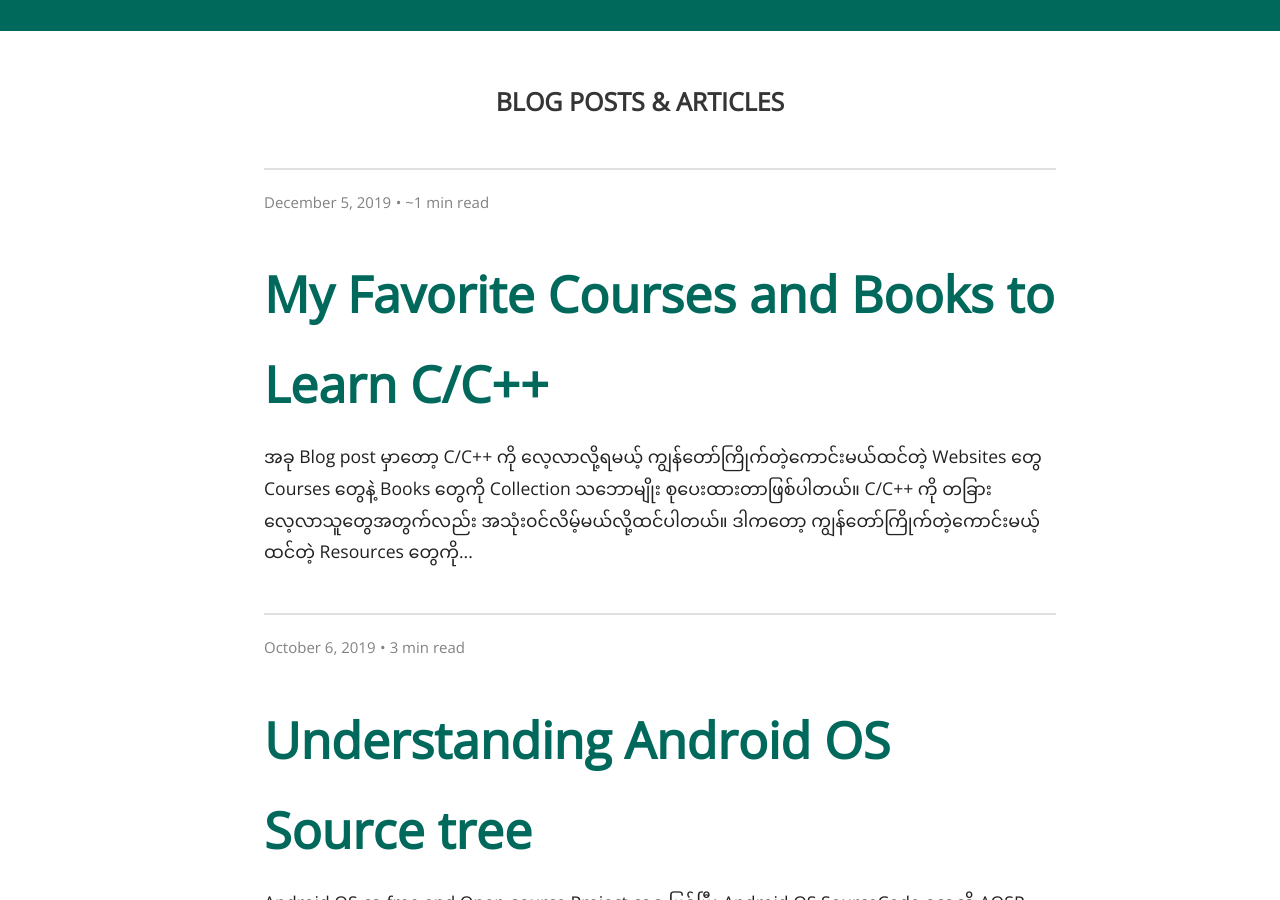
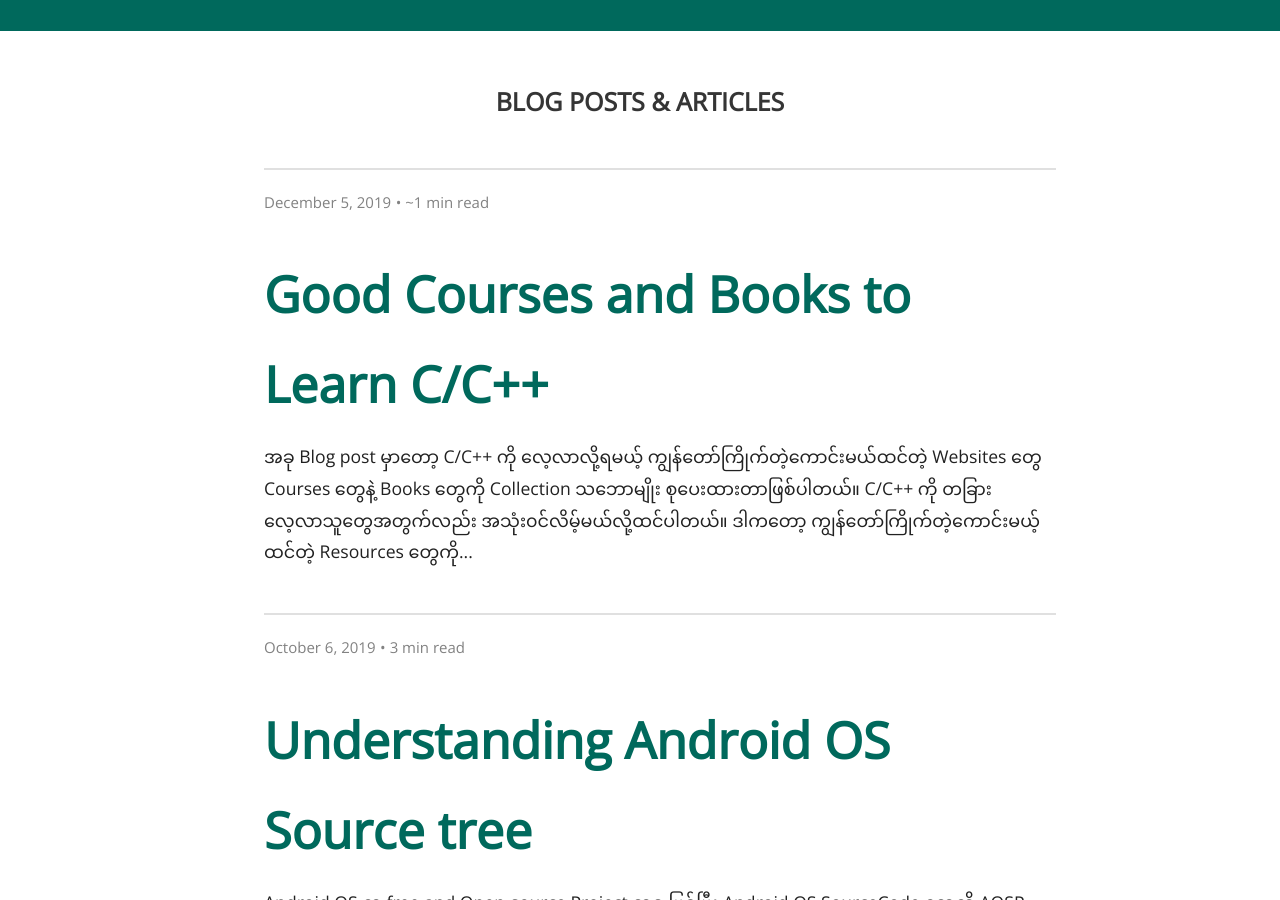
Before and after one commit to zawzaww/zawzaww.github.io, a Jekyll site: the page built from blog/index.html, in a window 1280 px wide and 900 px high, scrolled down 307 px. Built offline with Jekyll 4.4.1, drawn with Linux system fonts in a browser that asks for light colours; some web fonts are replaced; the list of posts is cut into pages by our own code.

Commit message:
_config: index: Update site description and profile picture

```diff
--- a/_config.yml
+++ b/_config.yml
@@ -1,7 +1,7 @@
 # Site Title Name
 title: Zaw Zaw
 # Site Description
-description: Passionate about LINUX and Embedded Systems
+description: KEEP IT SIMPLE
 
 # Jekyll plugins
 plugins:
--- a/_posts/2019-12-05-ccpp-favorite-sites-books.md
+++ b/_posts/2019-12-05-ccpp-favorite-sites-books.md
@@ -1,6 +1,6 @@
 ---
 layout: post
-title: "My Favorite Courses and Books to Learn C/C++"
+title: "Good Courses and Books to Learn C/C++"
 categories: learn
 author: "Zaw Zaw"
 featured-image: /assets/images/featured-images/img_c_cpp_programming.png
--- a/index.html
+++ b/index.html
@@ -2,7 +2,7 @@
 layout: home
 ---
 
-<p align="center"><img src="https://i.postimg.cc/xC0Z5m25/Round-Photo-Zaw.png" width="45%" height="45%"/></p>
+<p align="center"><img src="https://i.postimg.cc/sgZ31StJ/Round-Photo-Apr302020-195134.png" width="45%" height="45%"/></p>
 
 <p align="center"><a href="https://zawzaww.github.io/blog">Blog</a> | <a href="https://github.com/zawzaww">GitHub</a> | <a href="https://forum.xda-developers.com/member.php?u=7581611">XDA</a> | <a href="https://t.me/zawzaww">Telegram</a></p>
 <p align="center">Hello, I am Zaw Zaw also known as Zaw Zaw Thein. I am experienced in Android Software Development and Linux kernel, and very interested in System programming, Linux Kernel Development, Embedded Systems and Android OS/Kernel Development. And also interested in Mobile Photography.</p>
```
